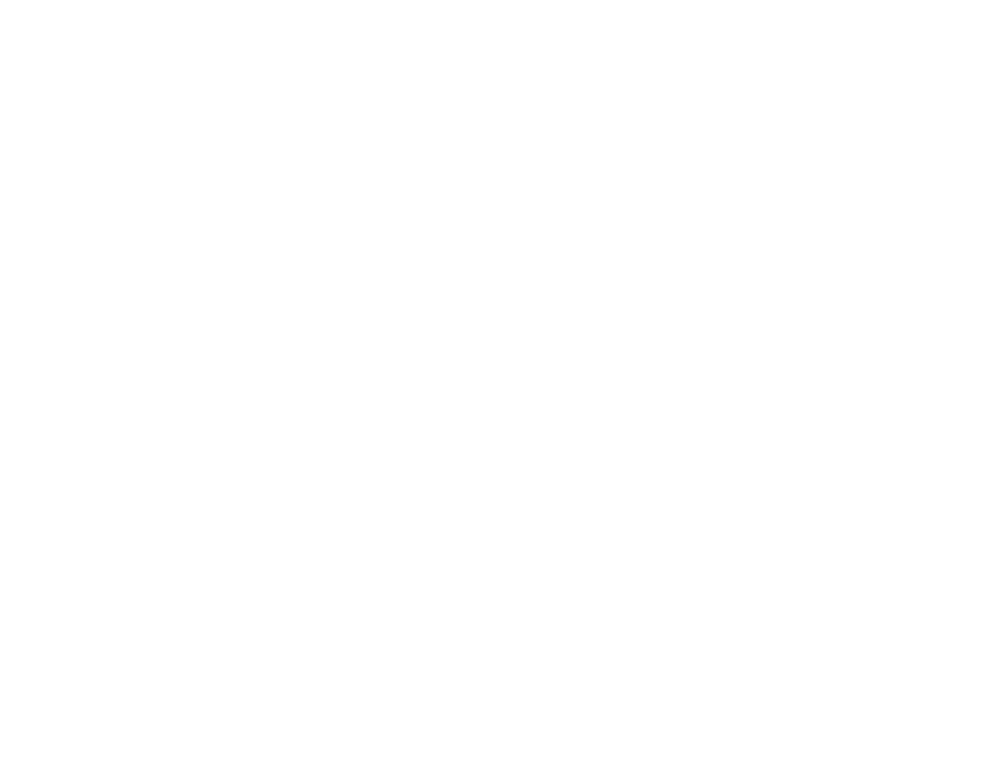
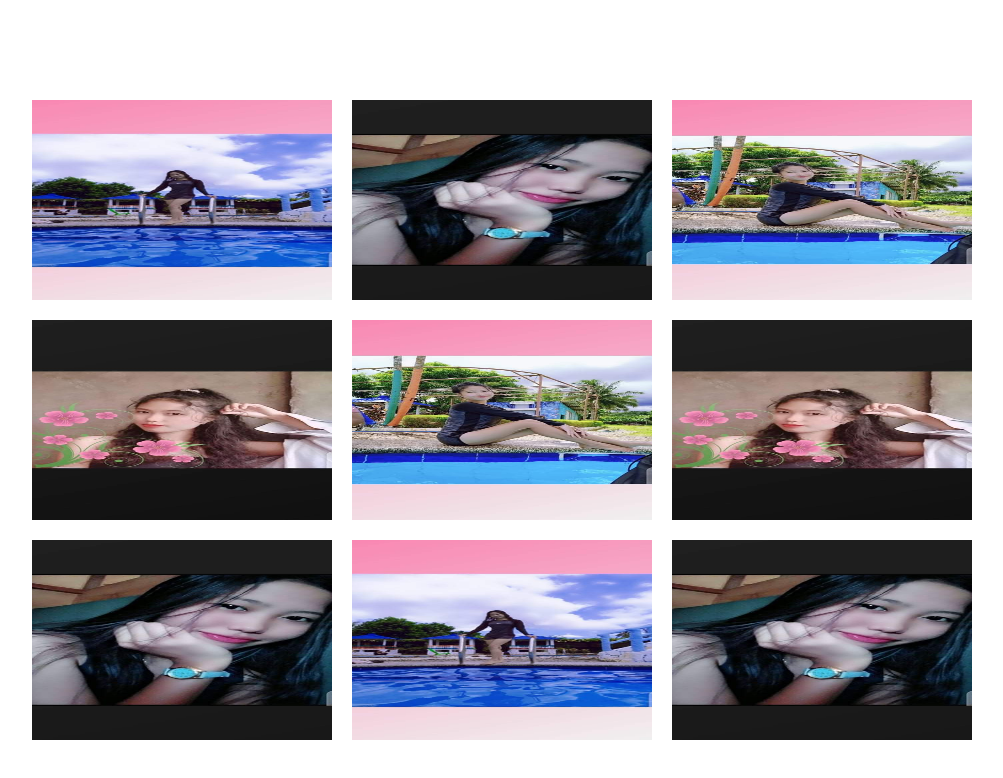
Before and after one commit to badilla257/Act1-EDP, a plain HTML site: page index.html in a window 1280 px wide. Shown: the whole page, without its empty margins (138-1141 px from the left). Drawn offline with Linux system fonts and the light colour scheme.

Commit message:
other change

```diff
--- a/index.html
+++ b/index.html
@@ -6,6 +6,25 @@
 		<title>EventDriven - Activity1</title>
 </head>
 <body>
+</div>
+
+
+<div class="gallery-container" style="display: grid; grid-template-columns: repeat(3, 300px); grid-gap: 20px; width: fit-content; margin: 100px auto;">
+<img style="width: 100%; height: 200px" src="PIC1.jpeg" alt="userImg">
+<img style="width: 100%; height: 200px" src="PIC2.jpeg" alt="userImg">
+<img style="width: 100%; height: 200px" src="PIC3.jpeg" alt="userImg">
+<img style="width: 100%; height: 200px" src="PIC4.jpeg" alt="userImg">
+<img style="width: 100%; height: 200px" src="PIC3.jpeg" alt="userImg">
+<img style="width: 100%; height: 200px" src="PIC4.jpeg" alt="userImg">
+<img style="width: 100%; height: 200px" src="PIC2.jpeg" alt="userImg">
+<img style="width: 100%; height: 200px" src="PIC1.jpeg" alt="userImg">
+<img style="width: 100%; height: 200px" src="PIC2.jpeg" alt="userImg">
+
+
+
+</div>
+
+</div>
 
 </body>
 </html>
```
